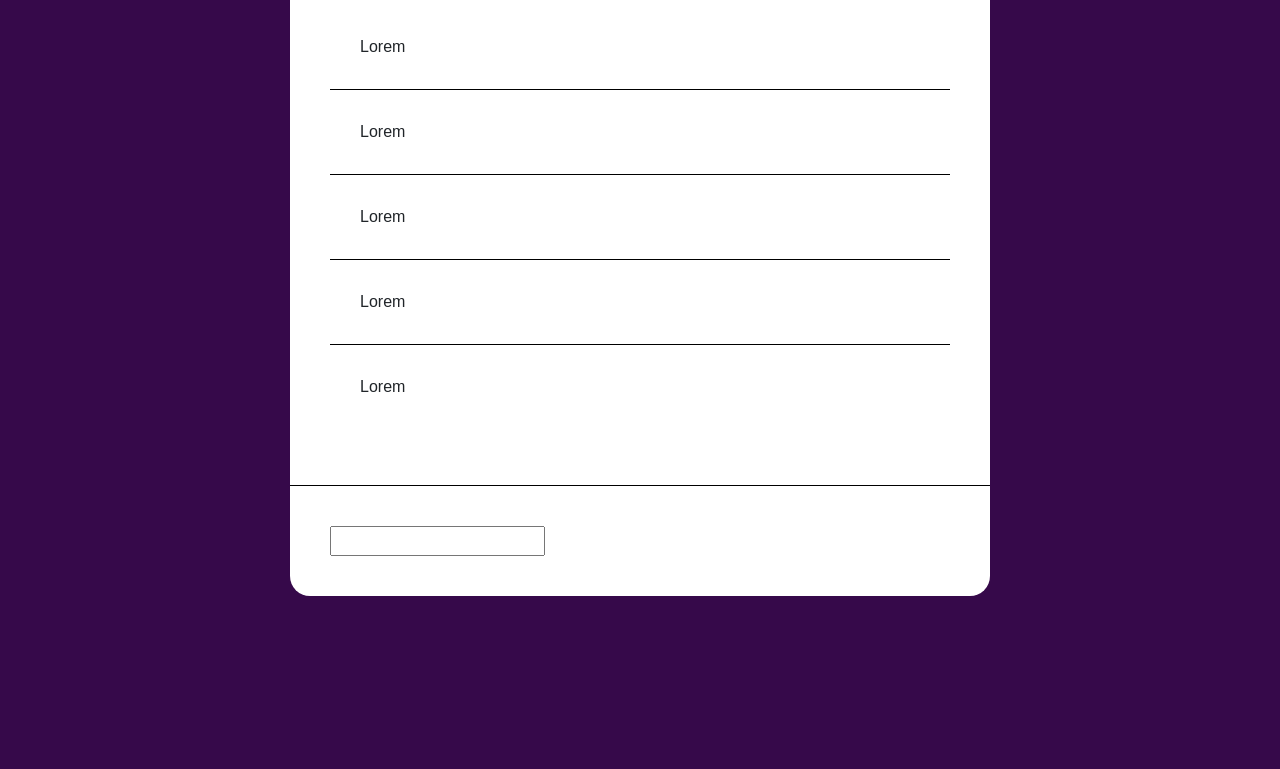
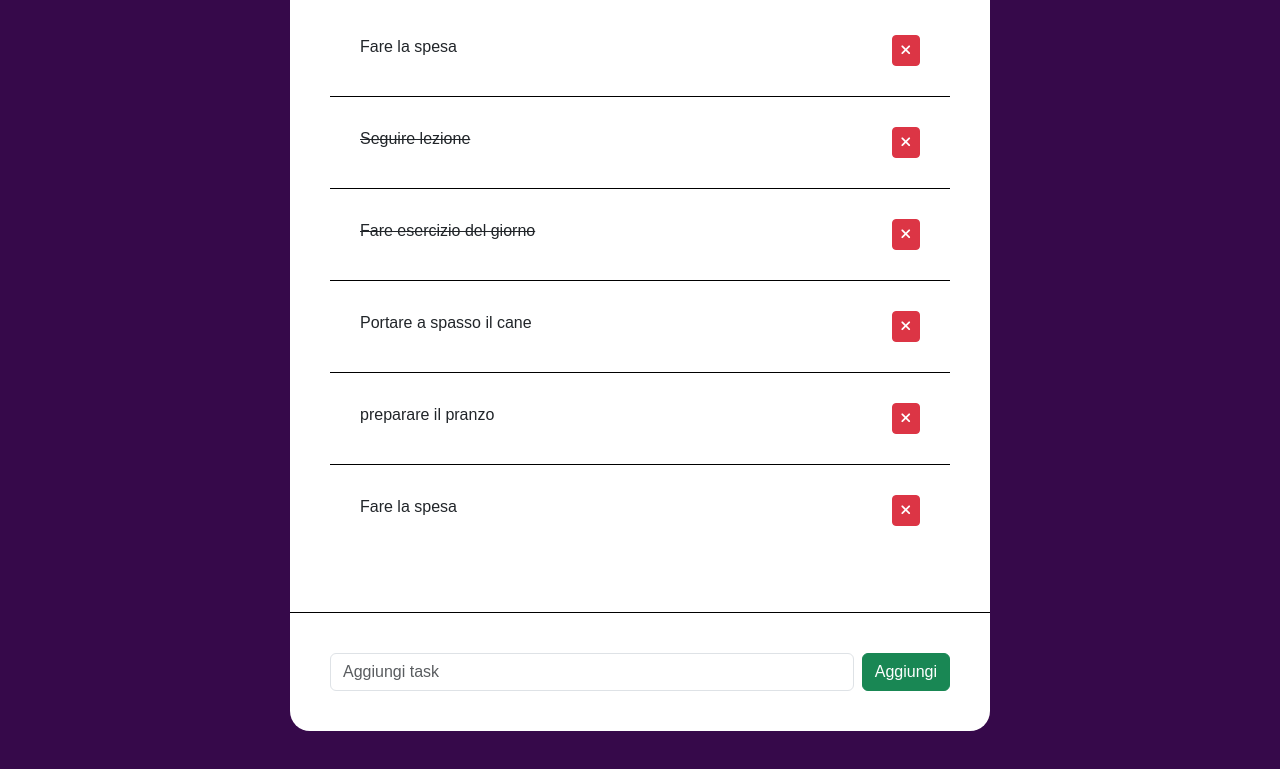
Before and after one commit to eltonanit/vue-todolist, a plain HTML site: page index.html in a window 1280 px wide. Shown: the part 267-1036 px from the top of the page. Before the commit the page ends 963 px from the top, so only its background shows below. Drawn offline with nearby package versions, Linux system fonts and the light colour scheme.

Commit message:
[UPD] Milestone 1 completed

```diff
--- a/index.html
+++ b/index.html
@@ -11,7 +11,6 @@
 
     <link href="https://cdn.jsdelivr.net/npm/bootstrap@5.3.3/dist/css/bootstrap.min.css" rel="stylesheet"
         integrity="sha384-QWTKZyjpPEjISv5WaRU9OFeRpok6YctnYmDr5pNlyT2bRjXh0JMhjY6hW+ALEwIH" crossorigin="anonymous">
-
     <link rel="stylesheet" href="css/style.css">
 
     <title>TO dO LIST - Esercizio </title>
@@ -28,7 +27,7 @@
                 </div>
             </div>
         </header>
-    </div>
+
         <main>
             <div class="container">
                 <div class="row">
@@ -37,16 +36,29 @@
                             <div class="top-container">
                                 <h2 class="text-center">Tasks</h2>
                                 <ul class="list-unstyled">
-                                <li> Lorem</li>
-                                <li> Lorem</li>
-                                <li> Lorem</li>
-                                <li> Lorem</li>
-                                <li> Lorem</li>
+                                    <li v-for="task, index in tasks">
+                                        <div class="d-flex justify-content-between">
+                                            <div class="text" :class="task.done ? 'text-decoration-line-through' : ''">
+                                                {{ task.text }}
+                                            </div>
+
+                                            <div class="bttons">
+                                                <button class="btn btn-sm btn-danger">
+                                                    <i class="fas fa-times"></i>
+                                                </button>
+                                            </div>
+                                        </div>
+                                    </li>
                                 </ul>
                             </div>
+
                             <div class="bottom-container">
                                 <div class="d-flex">
-                                <input type="text">
+
+                                    <input type="text" class="form-control" placeholder="Aggiungi task ">
+
+                                    <button class="btn btn-success ms-2">Aggiungi</button>
+
                                 </div>
                             </div>
 
@@ -54,9 +66,11 @@
                     </div>
                 </div>
             </div>
+
         </main>
 
-
+    </div>
+    <script src="https://unpkg.com/vue@3/dist/vue.global.js"></script>
 
     <script src="js/script.js"></script>
 </body>
--- a/js/script.js
+++ b/js/script.js
@@ -1,9 +1,9 @@
-const {creatApp} = Vue;
+const { createApp } = Vue;
 
 createApp ({
     data () {
         return {
-            tasks:[
+            tasks: [
                 {
                     text: 'Fare la spesa',
                     done: false
```
Lines whose indentation alone changed are shown as unchanged.
